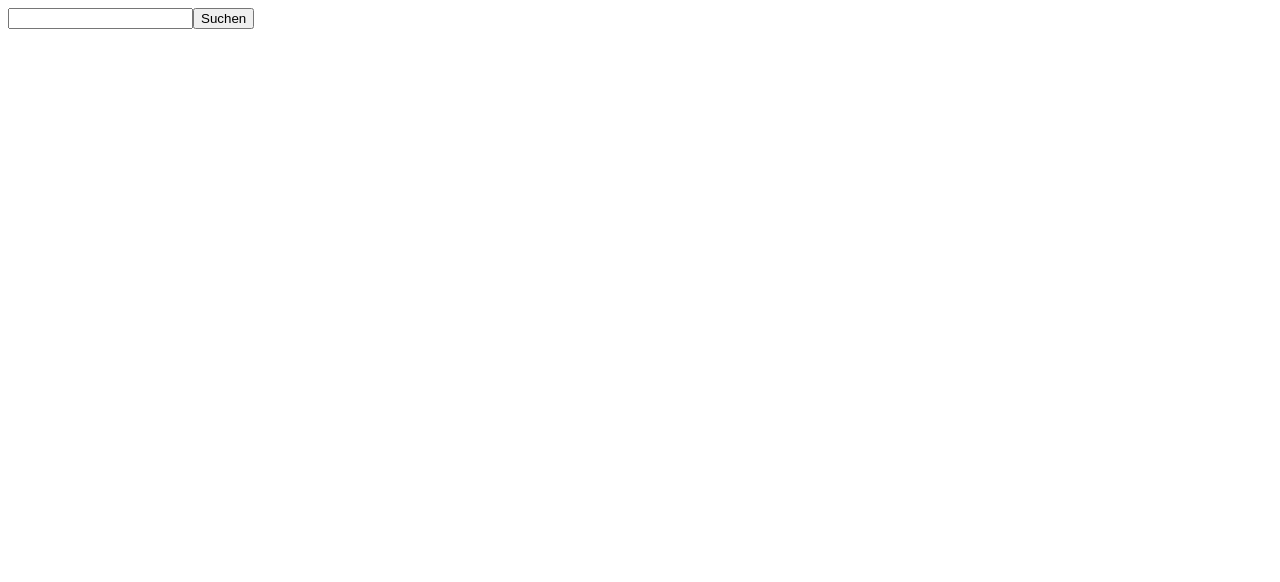
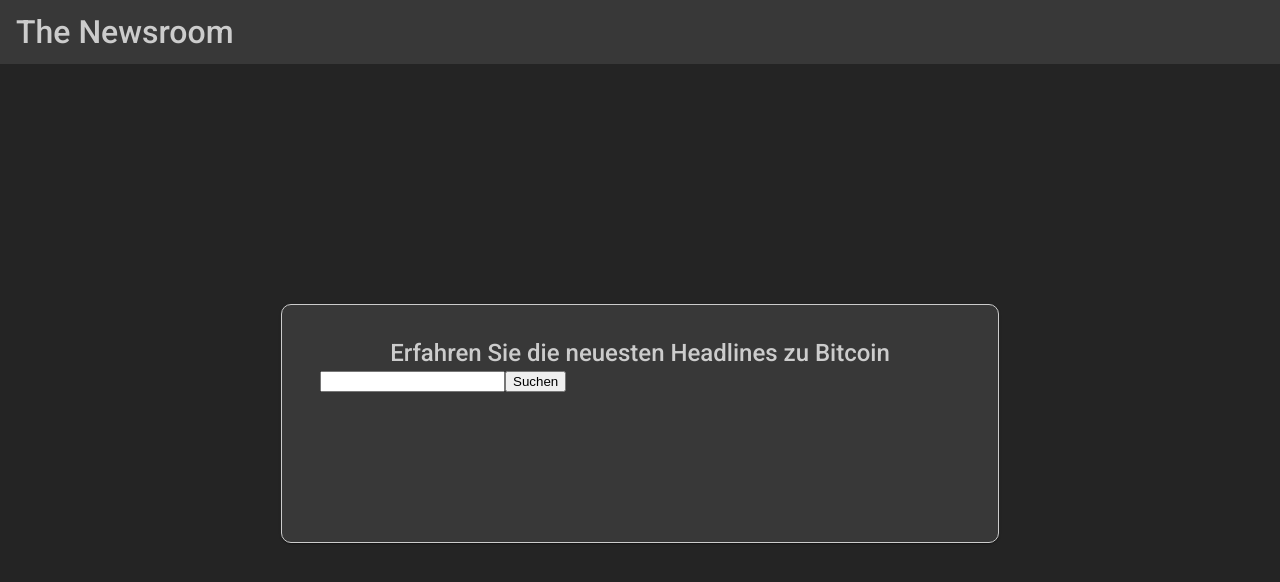
Before and after one commit to stefan-hinterhoelzl/kapsch-project, an Angular app in the folder newsapp-frontend/: page /search in a window 1280 px wide. Shown: the top 582 px of the page. Built offline with nearby package versions, Linux system fonts and the light colour scheme.

Commit message:
Darkmode applied search restyled

```diff
--- a/newsapp-frontend/angular.json
+++ b/newsapp-frontend/angular.json
@@ -31,6 +31,7 @@
               "src/assets"
             ],
             "styles": [
+              "./node_modules/@angular/material/prebuilt-themes/indigo-pink.css",
               "src/styles.scss"
             ],
             "scripts": []
@@ -99,6 +100,7 @@
               "src/assets"
             ],
             "styles": [
+              "./node_modules/@angular/material/prebuilt-themes/indigo-pink.css",
               "src/styles.scss"
             ],
             "scripts": []
--- a/newsapp-frontend/package.json
+++ b/newsapp-frontend/package.json
@@ -11,10 +11,12 @@
   "private": true,
   "dependencies": {
     "@angular/animations": "~13.3.0",
+    "@angular/cdk": "^13.3.2",
     "@angular/common": "~13.3.0",
     "@angular/compiler": "~13.3.0",
     "@angular/core": "~13.3.0",
     "@angular/forms": "~13.3.0",
+    "@angular/material": "^13.3.2",
     "@angular/platform-browser": "~13.3.0",
     "@angular/platform-browser-dynamic": "~13.3.0",
     "@angular/router": "~13.3.0",
--- /dev/null
+++ b/newsapp-frontend/src/app/angular-material.module.ts
@@ -0,0 +1,86 @@
+import { CommonModule } from '@angular/common';
+import { NgModule } from '@angular/core';
+import { OverlayModule } from '@angular/cdk/overlay';
+import { CdkTreeModule } from '@angular/cdk/tree';
+import { PortalModule } from '@angular/cdk/portal';
+import { MatAutocompleteModule } from '@angular/material/autocomplete';
+import { MatButtonModule } from '@angular/material/button';
+import { MatButtonToggleModule } from '@angular/material/button-toggle';
+import { MatCardModule } from '@angular/material/card';
+import { MatCheckboxModule } from '@angular/material/checkbox';
+import { MatChipsModule } from '@angular/material/chips';
+import { MatRippleModule } from '@angular/material/core';
+import { MatDividerModule } from '@angular/material/divider';
+import { MatExpansionModule } from '@angular/material/expansion';
+import { MatFormFieldModule } from '@angular/material/form-field';
+import { MatIconModule } from '@angular/material/icon';
+import { MatInputModule } from '@angular/material/input';
+import { MatListModule } from '@angular/material/list';
+import { MatMenuModule } from '@angular/material/menu';
+import { MatPaginatorModule } from '@angular/material/paginator';
+import { MatProgressSpinnerModule } from '@angular/material/progress-spinner';
+import { MatSelectModule } from '@angular/material/select';
+import { MatSidenavModule } from '@angular/material/sidenav';
+import { MatSnackBarModule } from '@angular/material/snack-bar';
+import { MatSortModule } from '@angular/material/sort';
+import { MatTableModule } from '@angular/material/table';
+import { MatTabsModule } from '@angular/material/tabs';
+import { MatToolbarModule } from '@angular/material/toolbar';
+import { MatTreeModule } from '@angular/material/tree';
+import { MatBadgeModule } from '@angular/material/badge';
+import { MatGridListModule } from '@angular/material/grid-list';
+import { MatRadioModule } from '@angular/material/radio';
+import { MatDatepickerModule } from '@angular/material/datepicker';
+import { MatTooltipModule } from '@angular/material/tooltip';
+import { MatDialogModule } from '@angular/material/dialog';
+
+
+const materialModules = [
+  CdkTreeModule,
+  MatAutocompleteModule,
+  MatButtonModule,
+  MatCardModule,
+  MatCheckboxModule,
+  MatChipsModule,
+  MatDividerModule,
+  MatExpansionModule,
+  MatIconModule,
+  MatInputModule,
+  MatListModule,
+  MatMenuModule,
+  MatProgressSpinnerModule,
+  MatPaginatorModule,
+  MatRippleModule,
+  MatSelectModule,
+  MatSidenavModule,
+  MatSnackBarModule,
+  MatSortModule,
+  MatTableModule,
+  MatTabsModule,
+  MatToolbarModule,
+  MatFormFieldModule,
+  MatButtonToggleModule,
+  MatTreeModule,
+  OverlayModule,
+  PortalModule,
+  MatBadgeModule,
+  MatGridListModule,
+  MatRadioModule,
+  MatDatepickerModule,
+  MatTooltipModule,
+  MatDialogModule
+];
+
+@NgModule({
+  imports: [
+    CommonModule,
+    ...materialModules
+  ],
+  exports: [
+    ...materialModules
+  ],
+
+  entryComponents: [],
+})
+
+export class AngularMaterialModule { }
--- a/newsapp-frontend/src/app/app.component.html
+++ b/newsapp-frontend/src/app/app.component.html
@@ -1 +1,6 @@
+<mat-toolbar>
+
+<span>The Newsroom</span>
+</mat-toolbar>
+
 <router-outlet></router-outlet>
--- a/newsapp-frontend/src/app/app.component.scss
+++ b/newsapp-frontend/src/app/app.component.scss
@@ -0,0 +1,13 @@
+mat-toolbar{
+  background-color: #383838;
+}
+
+mat-toolbar span {
+  color:#cccccc;
+  font-size: xx-large;
+}
+
+mat-toolbar img {
+  height: 50px;
+  width: 50px;
+}
--- a/newsapp-frontend/src/app/app.module.ts
+++ b/newsapp-frontend/src/app/app.module.ts
@@ -6,6 +6,8 @@ import { AppComponent } from './app.component';
 import { FormsModule } from '@angular/forms';
 import { SearchComponent } from './search/search.component';
 import { ResultViewComponent } from './result-view/result-view.component';
+import { BrowserAnimationsModule } from '@angular/platform-browser/animations';
+import { AngularMaterialModule } from './angular-material.module';
 
 @NgModule({
   declarations: [
@@ -18,6 +20,8 @@ import { ResultViewComponent } from './result-view/result-view.component';
     AppRoutingModule,
     HttpClientModule,
     FormsModule,
+    BrowserAnimationsModule,
+    AngularMaterialModule,
   ],
   providers: [],
   bootstrap: [AppComponent]
--- a/newsapp-frontend/src/app/result-view/result-view.component.ts
+++ b/newsapp-frontend/src/app/result-view/result-view.component.ts
@@ -1,6 +1,6 @@
-import { Component, OnInit } from '@angular/core';
+import { Component, OnDestroy, OnInit } from '@angular/core';
 import { ActivatedRoute, Router } from '@angular/router';
-import { interval, mergeMap, startWith } from 'rxjs';
+import { interval, mergeMap, Observable, startWith, Subscription, take } from 'rxjs';
 import { Article } from 'src/models/article';
 import { ApiService } from 'src/services/api.service';
 
@@ -9,7 +9,7 @@ import { ApiService } from 'src/services/api.service';
   templateUrl: './result-view.component.html',
   styleUrls: ['./result-view.component.scss']
 })
-export class ResultViewComponent implements OnInit {
+export class ResultViewComponent implements OnInit, OnDestroy {
 
   amountOfResults: number = -1
   amountOfPages: number = -1
@@ -19,15 +19,49 @@ export class ResultViewComponent implements OnInit {
   detailArticle?: Article
   lastupdated?: number
 
+  UpdateObservable?: Subscription
+
 
   constructor(private api: ApiService, private route: ActivatedRoute, private router: Router) { }
+
+
+  ngOnDestroy(): void {
+    if (this.UpdateObservable != undefined) {
+      this.UpdateObservable.unsubscribe();
+    }
+  }
 
   ngOnInit(): void {
 
     let q = this.route.snapshot.paramMap.get("q") || " ";
 
+    this.loadArticles(q, 1);
+
     if (q != " ") {
-      this.api.getNews(q).subscribe((data: any) => {
+      this.UpdateObservable = interval(600000) //600000ms = 600s = 5 min
+      .pipe(
+        mergeMap(() => this.api.checkForNewArticles(q))
+      ).subscribe((data: any) => {
+        this.lastupdated = Date.now();
+        let article: Article = data[0].articles[0];
+        if (article.title != this.latestArticle?.title) {
+          //New articles discovered
+          if (this.currentPage == 1) {
+            //TO DO Load the new page 1 again
+          } else {
+            //TO DO show notification to go back to page 1
+          }
+        }
+      })
+    }
+  }
+
+  loadArticles(q: string, page: number) {
+
+    if (q != " ") {
+      this.api.getNews(q).pipe(
+        take(1))
+        .subscribe((data: any) => {
         console.log(data);
         this.amountOfResults = data[0].totalResults;
         this.amountOfPages = Math.ceil(this.amountOfResults/20);
@@ -37,15 +71,6 @@ export class ResultViewComponent implements OnInit {
       })
     }
 
-
-    if (q != " ") {
-      interval(120000) //120000ms = 120s = 2 min
-      .pipe(
-        mergeMap(() => this.api.checkForNewArticles(q))
-      ).subscribe((data: any) => {
-        console.log(data);
-      })
-    }
   }
 
   newSearch(): void {
--- a/newsapp-frontend/src/app/search/search.component.html
+++ b/newsapp-frontend/src/app/search/search.component.html
@@ -1,2 +1,7 @@
-<input type="text" [(ngModel)] = "q">
-<button (click) = "search()">Suchen</button>
+<mat-card>
+  <div class = "center-header">
+    <mat-card-title>Erfahren Sie die neuesten Headlines zu Bitcoin</mat-card-title>
+  </div>
+  <input type="text" [(ngModel)] = "q">
+  <button (click) = "search()">Suchen</button>
+</mat-card>
--- a/newsapp-frontend/src/app/search/search.component.scss
+++ b/newsapp-frontend/src/app/search/search.component.scss
@@ -0,0 +1,16 @@
+mat-card{
+  width: 50%;
+  margin: 0 auto;
+  top: 30%;
+  height: 20%;
+  border-radius: 10px;
+  padding: 3%;
+  background-color: #383838;
+  color:#cccccc;
+  border: 1px solid;
+}
+
+
+mat-card .center-header{
+  text-align: center;
+}
--- a/newsapp-frontend/src/index.html
+++ b/newsapp-frontend/src/index.html
@@ -6,8 +6,11 @@
   <base href="/">
   <meta name="viewport" content="width=device-width, initial-scale=1">
   <link rel="icon" type="image/x-icon" href="favicon.ico">
+  <link rel="preconnect" href="https://fonts.gstatic.com">
+  <link href="https://fonts.googleapis.com/css2?family=Roboto:wght@300;400;500&display=swap" rel="stylesheet">
+  <link href="https://fonts.googleapis.com/icon?family=Material+Icons" rel="stylesheet">
 </head>
-<body>
+<body class="mat-typography">
   <app-root></app-root>
 </body>
 </html>
--- a/newsapp-frontend/src/styles.scss
+++ b/newsapp-frontend/src/styles.scss
@@ -1 +1,7 @@
 /* You can add global styles to this file, and also import other style files */
+
+html, body {
+  height: 100%;
+  background-color: #242424;
+}
+body { margin: 0; font-family: Roboto, "Helvetica Neue", sans-serif; }
```
Also changed, not shown: 1 other file (tests, documents, lock files or other folders).
